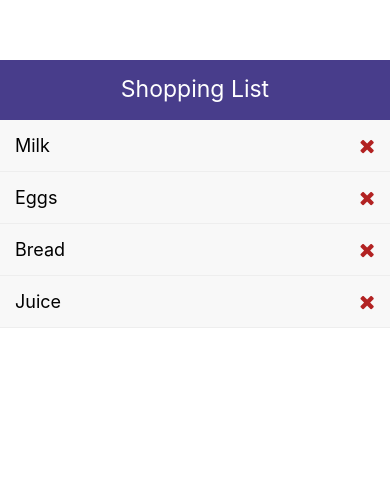
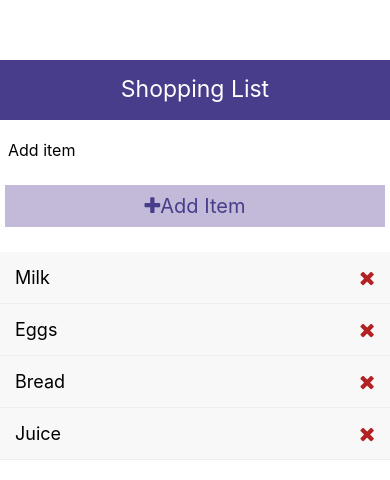
Before and after one commit to MikitaAleksandrovich/React-Native-App, a React Native app: screen / in a window 390 px wide. Shown: the top 480 px of the page. Built offline with nearby package versions, Linux system fonts and the light colour scheme.

Commit message:
Handle add item and alert component

```diff
--- a/App.js
+++ b/App.js
@@ -1,7 +1,8 @@
 import React, {useState} from 'react';
-import {View, StyleSheet, FlatList, Text} from 'react-native';
+import {View, StyleSheet, FlatList, Alert} from 'react-native';
 import Header from './components/Header';
 import ListItem from './components/ListItem';
+import AddItem from './components/AddItem';
 
 const App = () => {
   const [items, setItems] = useState([
@@ -11,15 +12,25 @@
     {id: '4', text: 'Juice'},
   ]);
 
-  const deleteItem = id => {
+  const deleteItem = id =>
     setItems(prevItems => {
       return prevItems.filter(item => item.id !== id);
     });
+
+  const addItem = text => {
+    if (!text) {
+      Alert.alert('Error', 'Please, enter an item!', {text: 'Ok'});
+    } else {
+      setItems(prevItems => {
+        return [{id: Math.random(), text}, ...prevItems];
+      });
+    }
   };
 
   return (
     <View style={styles.container}>
       <Header title="Shopping List" />
+      <AddItem addItem={addItem} />
       <FlatList
         data={items}
         renderItem={({item}) => (
--- /dev/null
+++ b/components/AddItem.js
@@ -0,0 +1,53 @@
+import React, {useState} from 'react';
+import {
+  View,
+  Text,
+  StyleSheet,
+  TextInput,
+  TouchableOpacity,
+} from 'react-native';
+import Icon from 'react-native-vector-icons/dist/FontAwesome';
+
+const AddItem = ({addItem}) => {
+  const [text, setText] = useState('');
+  const onChange = textValue => setText(textValue);
+
+  return (
+    <View style={styles.inputContainer}>
+      <TextInput
+        placeholder="Add item"
+        style={styles.input}
+        onChangeText={onChange}
+      />
+      <TouchableOpacity style={styles.btn}>
+        <Text style={styles.btnText} onPress={() => addItem(text)}>
+          <Icon name="plus" size={20} />
+          Add Item
+        </Text>
+      </TouchableOpacity>
+    </View>
+  );
+};
+
+const styles = StyleSheet.create({
+  inputContainer: {
+    marginBottom: 20,
+  },
+  input: {
+    height: 60,
+    padding: 8,
+    fontSize: 16,
+  },
+  btn: {
+    backgroundColor: '#c2bad8',
+    padding: 9,
+    margin: 5,
+  },
+  btnText: {
+    color: 'darkslateblue',
+    textAlign: 'center',
+    fontSize: 20,
+  },
+});
+
+export default AddItem;
```
